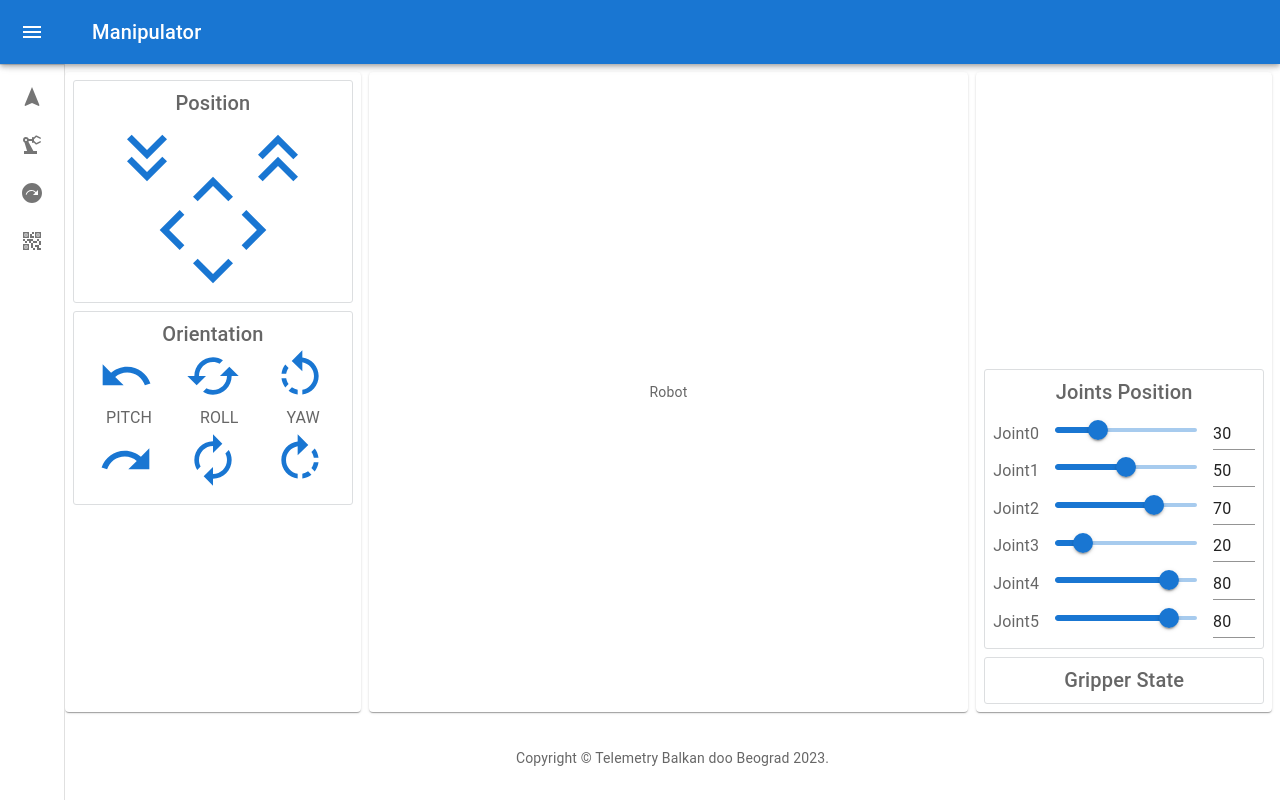
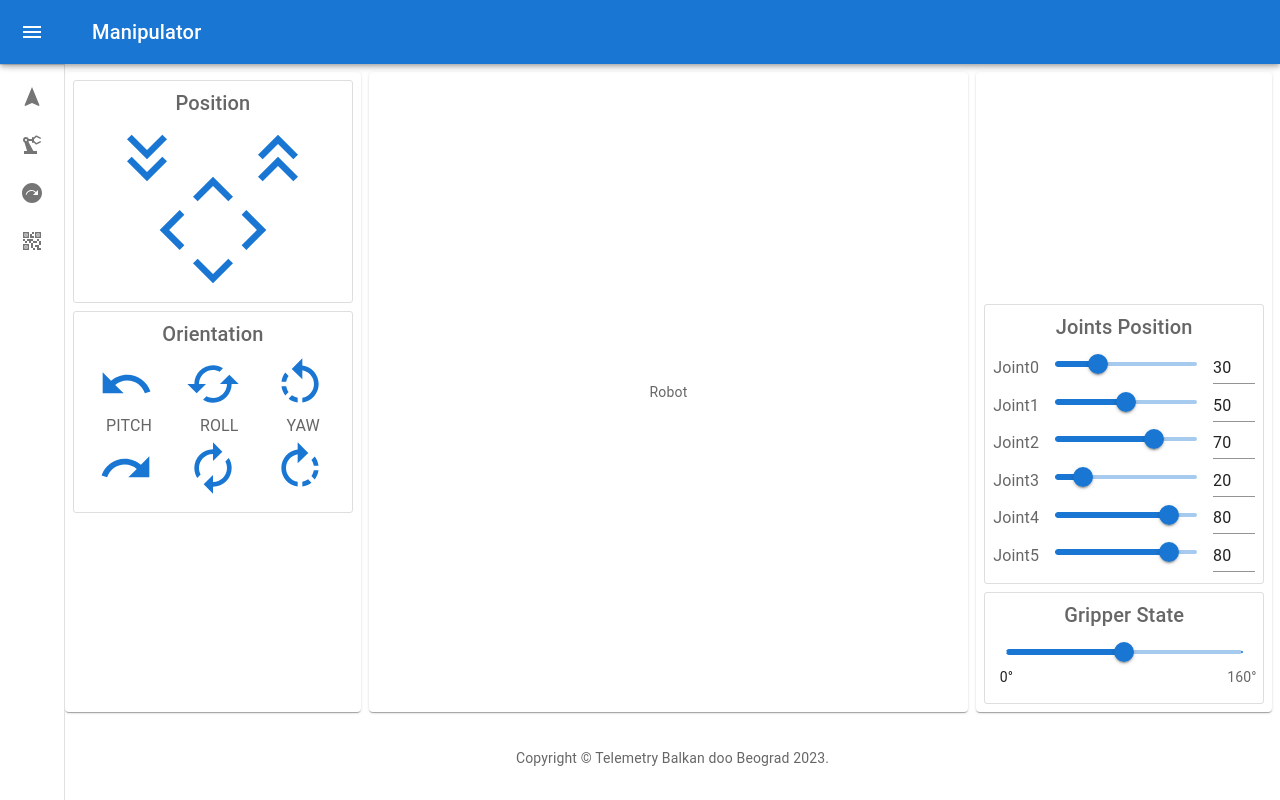
Before and after one commit to sergei-nntu/orb, a React (Create React App) app in the folder web/: page /manipulator in a window 1280 px wide. Built offline with nearby package versions, Linux system fonts and the light colour scheme; the HTML template or start-up script is replaced by a standard one; what blockly would draw is missing.

Commit message:
Create gripper state component

```diff
--- a/web/src/pages/manipulator/components/Pose/Orientation/Orientation.tsx
+++ b/web/src/pages/manipulator/components/Pose/Orientation/Orientation.tsx
@@ -22,6 +22,7 @@ export default function Orientation() {
                     sx={{
                         display: "flex",
                         justifyContent: "space-around",
+                        mt: 1
                     }}
                 >
                     <UndoIcon style={ArrowStyle} color="primary" />
--- a/web/src/pages/manipulator/components/RobotStates/GripperState/GripperState.tsx
+++ b/web/src/pages/manipulator/components/RobotStates/GripperState/GripperState.tsx
@@ -1,10 +1,37 @@
 import React from 'react';
 import {StyledBox} from "../../StyledComponents/StyledComponents";
+import Slider from "@mui/material/Slider";
+
+const marks = [
+    {
+        value: 0,
+        label: '0°',
+    },
+    {
+        value: 160,
+        label: '160°',
+    },
+];
+
+function valuetext(value: number) {
+    return `${value}°`;
+}
 
 export default function GripperState() {
     return (
         <StyledBox sx={{ width: '100%', mt: 1 }}>
             Gripper State
+            <Slider
+                aria-label="Gripper state"
+                defaultValue={80}
+                getAriaValueText={valuetext}
+                valueLabelDisplay="auto"
+                step={1}
+                marks={marks}
+                min={0}
+                max={160}
+                sx={{mt: 1, width: '90%'}}
+            />
         </StyledBox>
     );
 }
```
